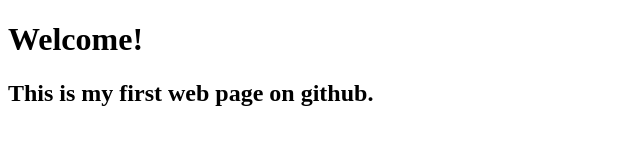
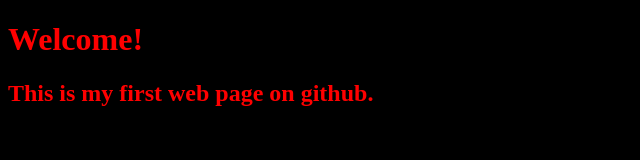
Before and after one commit to kali427/kali427.github.io, a plain HTML site: page index.html in a window 1280 px wide. Shown: the whole page, without its empty margins (0-640 px from the left). Drawn offline with Linux system fonts and the light colour scheme.

Commit message:
give some style

```diff
--- a/index.html
+++ b/index.html
@@ -2,6 +2,13 @@
 <html lang="en">
 <head>
     <meta charset="UTF-8">
+    <style>
+        body{
+            background: black;
+            color: red;
+
+        }
+    </style>
     <title>My Web Page On GitHub</title>
 </head>
 <body>
```
